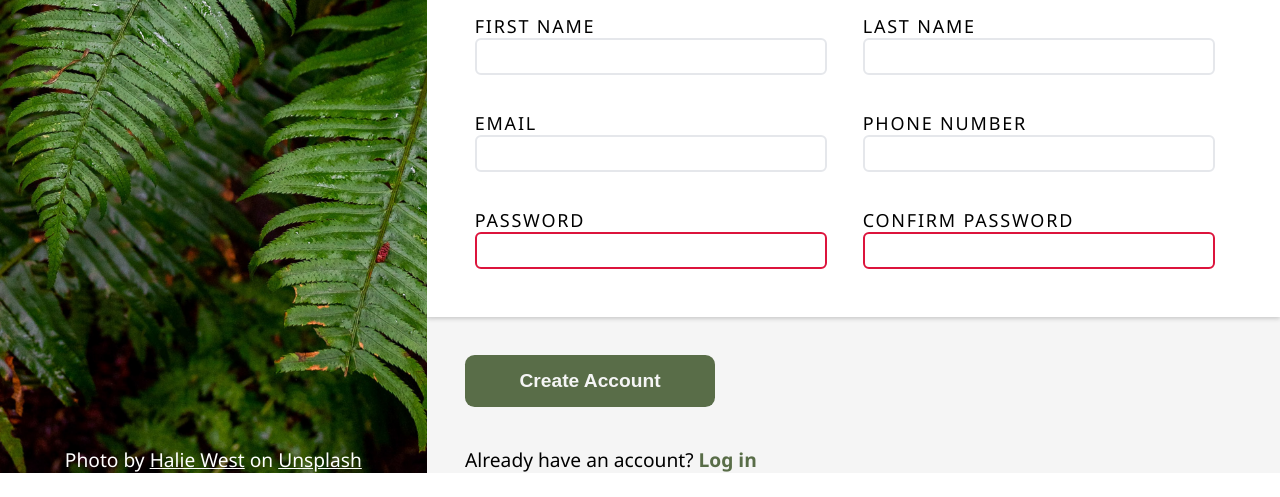
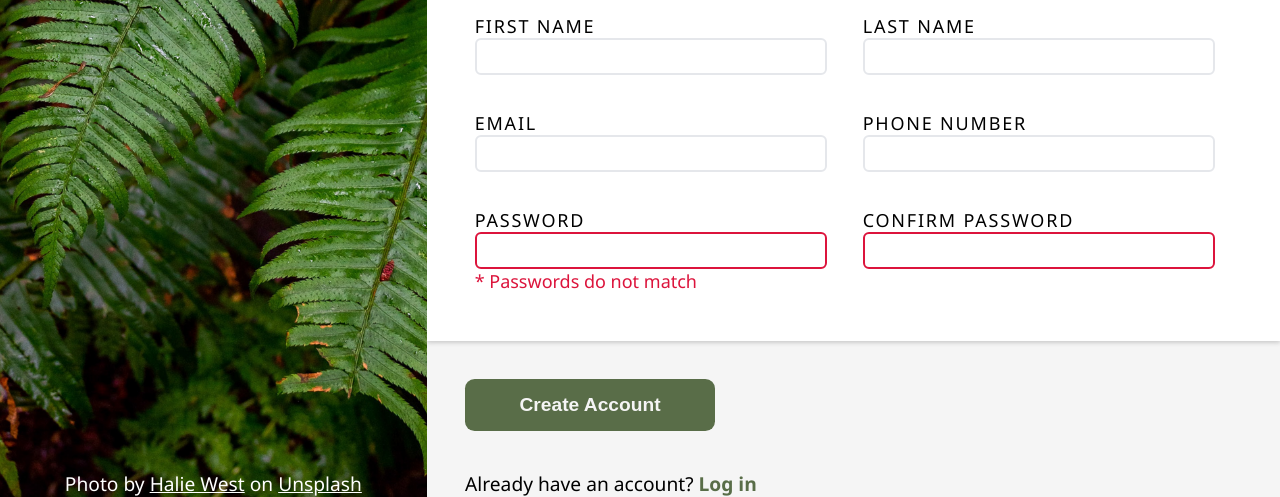
Before and after one commit to Jerry-V/Sign-Up-Form, a plain HTML site: page index.html in a window 1280 px wide. Shown: the part 445-942 px from the top of the page. Before the commit the page ends 918 px from the top, so only its background shows below. Drawn offline with Linux system fonts and the light colour scheme.

Commit message:
Add password error message (w/o functionality)

```diff
--- a/index.html
+++ b/index.html
@@ -45,7 +45,8 @@
                 </div>
                 <div>
                     <label for="password1">PASSWORD</label>
-                    <input id="password1" name="password1" type="password" required>
+                    <input class="pw-no-match" id="password1" name="password1" type="password" required>
+                    <span></span>
                 </div>
                 <div>
                     <label for="password2">CONFIRM PASSWORD</label>
--- a/styles.css
+++ b/styles.css
@@ -138,6 +138,24 @@ input:invalid {
     border: 2px solid crimson;
 }
 
+/*
+https://developer.mozilla.org/en-US/docs/Learn/Forms/UI_pseudo-classes#using_generated_content_with_pseudo-classes
+how I get the error message to appear below
+need better css/javascript skills to make both PW
+fields work (on/off) together and so on (add real functionality)
+*/
+
+.pw-no-match + span::after {
+    /*
+    display: block
+    is for keeping the span on a new line, especially in firefox
+    */
+    display: block;
+    content: "* Passwords do not match";
+    font-size: .75em;
+    color: crimson;
+}
+
 form {
     /* spaces the input fields in a grid pattern */
     display: inline-grid;
```
